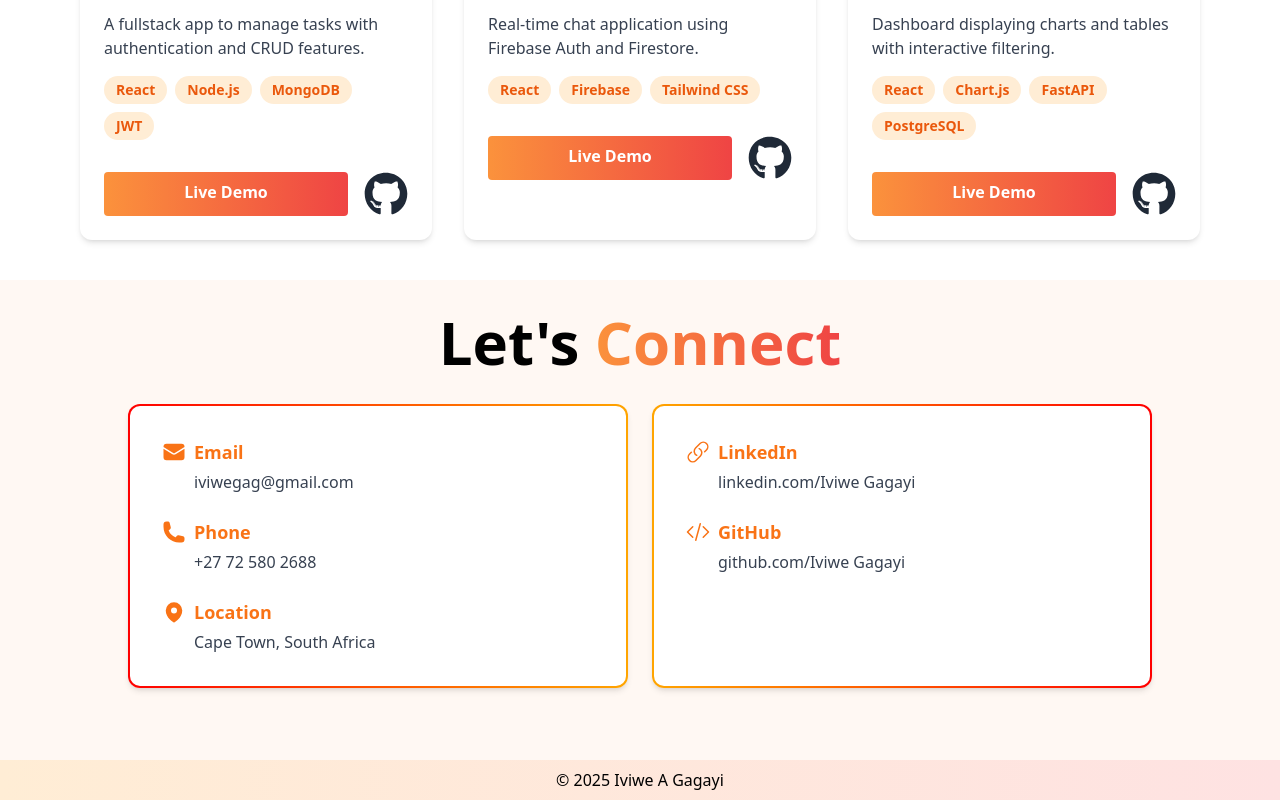
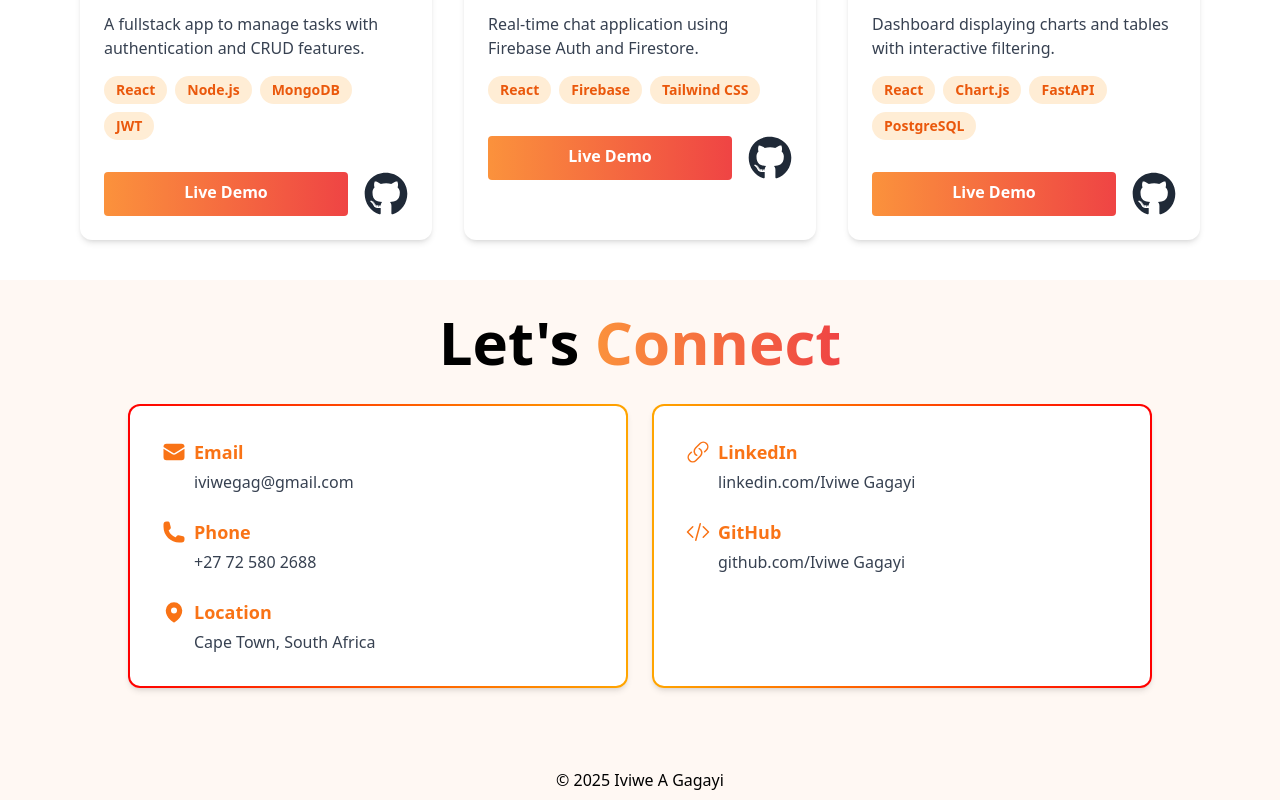
Before and after one commit to Iviwe-Gagayi/portfolio, a React (Create React App) app: page / in a window 1280 px wide. Shown: the part 1780-2580 px from the top of the page. Built offline with nearby package versions, Linux system fonts and the light colour scheme.

Commit message:
finsihed dark mode implementation

```diff
--- a/src/Footer.js
+++ b/src/Footer.js
@@ -2,7 +2,7 @@ import React from 'react';
 
 function Footer() {
   return (
-    <div className='flex  bg-gradient-to-r from-orange-100 to-red-100 h-10 items-center justify-center dark:bg-gradient-to-r from-dark1 to-dark1'>
+    <div className='flex  bg-orange-500/5 h-10 items-center justify-center dark:bg-dark1'>
       <footer className='text-black dark:text-white'>
       <p>© 2025 Iviwe A Gagayi</p>
       </footer>
```
